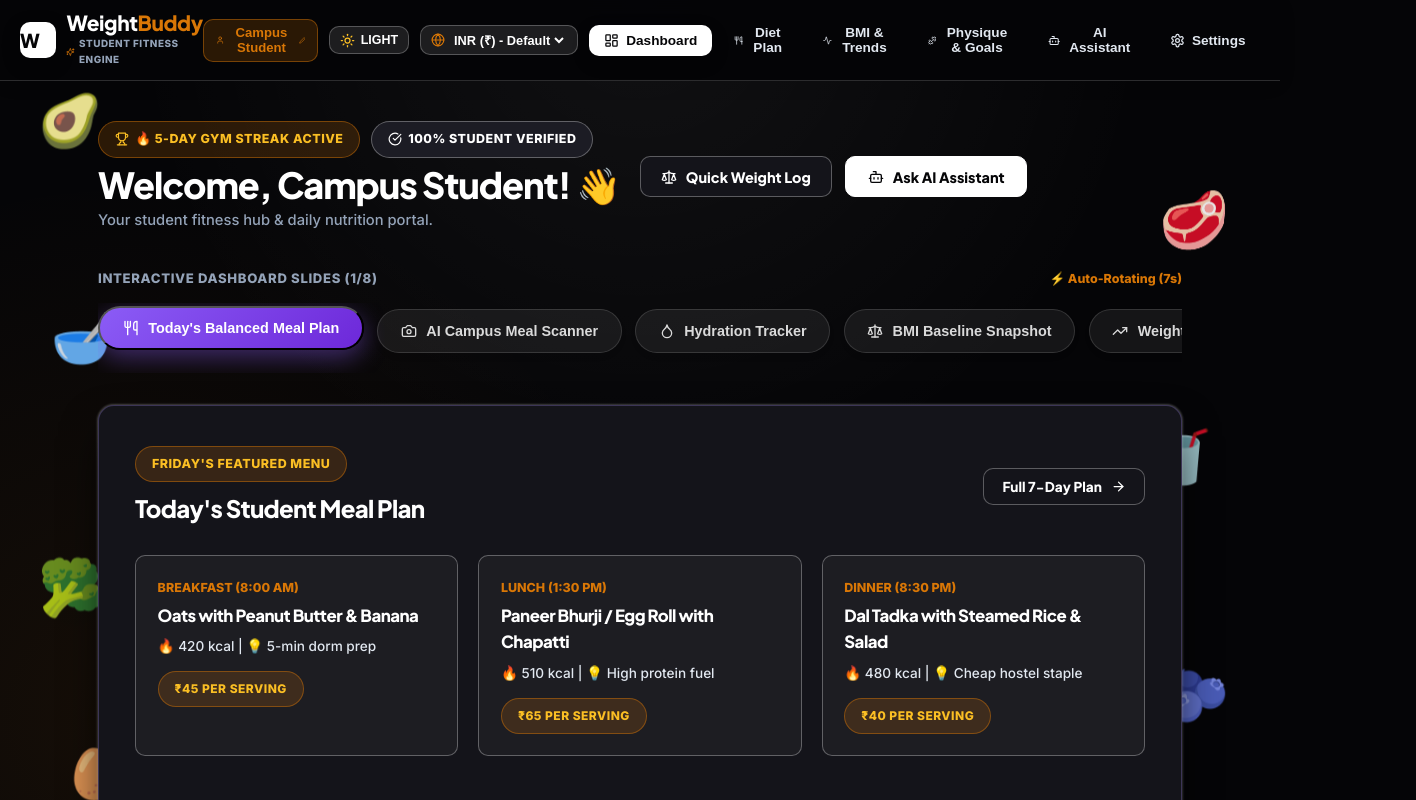
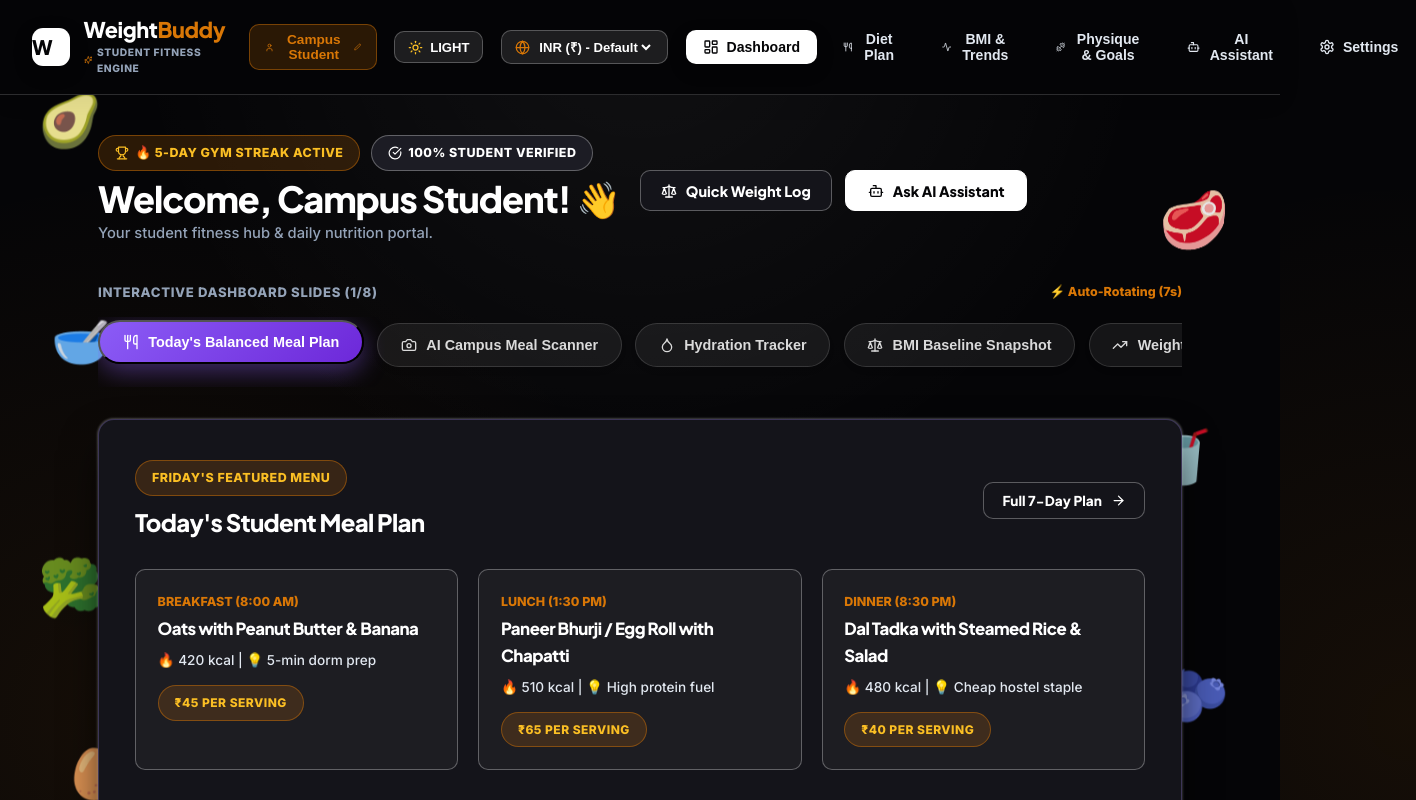
Before and after one commit to Kunalbhange/weight-buddy, a React (Vite) app: page / in a window 1280 px wide. Shown: the top 800 px of the page, 1416 px wide, since content can reach past the window. Built offline with nearby package versions, Linux system fonts and the light colour scheme.

Commit message:
Expand top bar header padding (padding: 1.1rem 2rem) and gaps between controls (gap: 1.1rem) to prevent stickiness

```diff
--- a/src/components/Navbar.jsx
+++ b/src/components/Navbar.jsx
@@ -29,37 +29,38 @@ export const Navbar = ({ activeTab, setActiveTab }) => {
       position: 'sticky',
       top: 0,
       zIndex: 100,
-      background: theme === 'dark' ? 'rgba(5, 5, 7, 0.95)' : 'rgba(255, 255, 255, 0.95)',
-      backdropFilter: 'blur(16px)',
+      background: theme === 'dark' ? 'rgba(5, 5, 7, 0.96)' : 'rgba(255, 255, 255, 0.96)',
+      backdropFilter: 'blur(20px)',
       borderBottom: theme === 'dark' ? '1.5px solid var(--border-subtle)' : '1.5px solid #e2e8f0',
-      boxShadow: '0 4px 20px rgba(0, 0, 0, 0.05)',
-      transition: 'background 0.3s ease, border-color 0.3s ease'
+      boxShadow: '0 6px 24px rgba(0, 0, 0, 0.06)',
+      transition: 'all 0.3s ease'
     }}>
       <div style={{
-        maxWidth: '1280px',
+        maxWidth: '1320px',
         margin: '0 auto',
-        padding: '0.75rem 1.25rem',
+        padding: '1.1rem 2rem',
         display: 'flex',
         alignItems: 'center',
-        justify: 'space-between'
+        justify: 'space-between',
+        gap: '1.5rem'
       }}>
-        {/* Brand Logo */}
+        {/* Brand Logo with Spacious Padding */}
         <div
           onClick={() => setActiveTab('dashboard')}
-          style={{ cursor: 'pointer', display: 'flex', alignItems: 'center', gap: '0.65rem' }}
+          style={{ cursor: 'pointer', display: 'flex', alignItems: 'center', gap: '0.85rem' }}
           className="float-animation"
         >
           <div style={{
-            width: '36px',
-            height: '36px',
-            borderRadius: '10px',
+            width: '38px',
+            height: '38px',
+            borderRadius: '11px',
             background: theme === 'dark' ? '#ffffff' : '#050507',
             display: 'flex',
             alignItems: 'center',
             justify: 'center',
             fontWeight: 900,
             color: theme === 'dark' ? '#050507' : '#ffffff',
-            fontSize: '1.2rem',
+            fontSize: '1.25rem',
             fontFamily: 'var(--font-heading)',
             boxShadow: '0 6px 18px rgba(0, 0, 0, 0.25)',
             flexShrink: 0
@@ -67,47 +68,47 @@ export const Navbar = ({ activeTab, setActiveTab }) => {
             W
           </div>
           <div>
-            <div className="font-heading" style={{ fontSize: '1.3rem', fontWeight: 900, color: 'var(--text-primary)', letterSpacing: '-0.02em', lineHeight: 1.1 }}>
+            <div className="font-heading" style={{ fontSize: '1.35rem', fontWeight: 900, color: 'var(--text-primary)', letterSpacing: '-0.02em', lineHeight: 1.1 }}>
               Weight<span style={{ color: '#d97706' }}>Buddy</span>
             </div>
             <span style={{
               display: 'flex',
               alignItems: 'center',
-              gap: '0.25rem',
-              fontSize: '0.62rem',
+              gap: '0.3rem',
+              fontSize: '0.64rem',
               color: 'var(--text-muted)',
-              letterSpacing: '0.05em',
+              letterSpacing: '0.06em',
               fontWeight: 800,
               textTransform: 'uppercase',
-              marginTop: '0.1rem'
+              marginTop: '0.15rem'
             }}>
               <Sparkles size={10} color="#d97706" /> Student Fitness Engine
             </span>
           </div>
         </div>
 
-        {/* Navigation Controls */}
-        <div style={{ display: 'flex', alignItems: 'center', gap: '0.65rem' }}>
+        {/* Navigation Controls with Generous Spacing */}
+        <div style={{ display: 'flex', alignItems: 'center', gap: '1.1rem' }}>
           {/* STUDENT NAME BADGE / INSTANT EDIT */}
           {isEditingName ? (
-            <form onSubmit={handleSaveName} style={{ display: 'flex', alignItems: 'center', gap: '0.3rem' }}>
+            <form onSubmit={handleSaveName} style={{ display: 'flex', alignItems: 'center', gap: '0.4rem' }}>
               <input
                 type="text"
                 value={tempName}
                 onChange={(e) => setTempName(e.target.value)}
                 autoFocus
                 style={{
-                  padding: '0.3rem 0.6rem',
-                  fontSize: '0.82rem',
+                  padding: '0.4rem 0.75rem',
+                  fontSize: '0.85rem',
                   fontWeight: 800,
                   borderRadius: 'var(--radius-sm)',
                   border: '1.5px solid #d97706',
                   background: theme === 'dark' ? '#14141a' : '#ffffff',
                   color: 'var(--text-primary)',
-                  width: '120px'
+                  width: '130px'
                 }}
               />
-              <button type="submit" style={{ background: '#d97706', border: 'none', color: '#fff', padding: '0.35rem 0.55rem', borderRadius: 'var(--radius-sm)', cursor: 'pointer' }}>
+              <button type="submit" style={{ background: '#d97706', border: 'none', color: '#fff', padding: '0.4rem 0.65rem', borderRadius: 'var(--radius-sm)', cursor: 'pointer' }}>
                 <Check size={14} />
               </button>
             </form>
@@ -117,20 +118,20 @@ export const Navbar = ({ activeTab, setActiveTab }) => {
               style={{
                 display: 'flex',
                 alignItems: 'center',
-                gap: '0.4rem',
+                gap: '0.5rem',
                 background: theme === 'dark' ? 'rgba(217, 119, 6, 0.18)' : '#fef3c7',
                 border: '1.5px solid rgba(217, 119, 6, 0.45)',
                 borderRadius: 'var(--radius-sm)',
-                padding: '0.35rem 0.75rem',
+                padding: '0.45rem 0.9rem',
                 color: '#d97706',
                 fontWeight: 900,
-                fontSize: '0.82rem',
+                fontSize: '0.85rem',
                 cursor: 'pointer'
               }}
             >
-              <User size={14} color="#d97706" />
+              <User size={15} color="#d97706" />
               <span>{user?.name || 'Campus Student'}</span>
-              <Edit2 size={11} color="#d97706" />
+              <Edit2 size={12} color="#d97706" />
             </button>
           )}
 
@@ -141,15 +142,15 @@ export const Navbar = ({ activeTab, setActiveTab }) => {
             style={{
               display: 'flex',
               alignItems: 'center',
-              gap: '0.35rem',
+              gap: '0.45rem',
               background: theme === 'dark' ? 'rgba(255,255,255,0.1)' : '#f1f5f9',
               border: theme === 'dark' ? '1.5px solid rgba(255,255,255,0.25)' : '1.5px solid #cbd5e1',
               borderRadius: 'var(--radius-sm)',
-              padding: '0.35rem 0.65rem',
+              padding: '0.45rem 0.8rem',
               color: 'var(--text-primary)',
               cursor: 'pointer',
               fontWeight: 800,
-              fontSize: '0.78rem',
+              fontSize: '0.82rem',
               transition: 'var(--transition-normal)'
             }}
           >
@@ -161,13 +162,13 @@ export const Navbar = ({ activeTab, setActiveTab }) => {
           <div style={{
             display: 'flex',
             alignItems: 'center',
-            gap: '0.3rem',
+            gap: '0.35rem',
             background: theme === 'dark' ? 'rgba(255,255,255,0.1)' : '#f1f5f9',
-            padding: '0.35rem 0.65rem',
+            padding: '0.45rem 0.8rem',
             borderRadius: 'var(--radius-sm)',
             border: theme === 'dark' ? '1.5px solid rgba(255,255,255,0.25)' : '1.5px solid #cbd5e1'
           }}>
-            <Globe size={14} color="#d97706" />
+            <Globe size={15} color="#d97706" />
             <select
               value={currency}
               onChange={(e) => changeCurrency(e.target.value)}
@@ -175,7 +176,7 @@ export const Navbar = ({ activeTab, setActiveTab }) => {
                 background: 'none',
                 border: 'none',
                 color: 'var(--text-primary)',
-                fontSize: '0.8rem',
+                fontSize: '0.82rem',
                 fontWeight: 800,
                 cursor: 'pointer',
                 outline: 'none'
@@ -189,8 +190,8 @@ export const Navbar = ({ activeTab, setActiveTab }) => {
             </select>
           </div>
 
-          {/* Desktop Navigation */}
-          <nav className="desktop-nav" style={{ display: 'flex', gap: '0.35rem', alignItems: 'center' }}>
+          {/* Desktop Navigation with Spaced Items */}
+          <nav className="desktop-nav" style={{ display: 'flex', gap: '0.55rem', alignItems: 'center' }}>
             {navItems.map(item => {
               const Icon = item.icon;
               const isActive = activeTab === item.id;
@@ -201,10 +202,10 @@ export const Navbar = ({ activeTab, setActiveTab }) => {
                   style={{
                     display: 'flex',
                     alignItems: 'center',
-                    gap: '0.45rem',
-                    padding: '0.5rem 0.95rem',
+                    gap: '0.5rem',
+                    padding: '0.55rem 1.05rem',
                     borderRadius: 'var(--radius-sm)',
-                    fontSize: '0.85rem',
+                    fontSize: '0.88rem',
                     fontWeight: 800,
                     color: isActive ? (theme === 'dark' ? '#050507' : '#ffffff') : 'var(--text-secondary)',
                     background: isActive ? (theme === 'dark' ? '#ffffff' : '#0f172a') : 'transparent',
@@ -214,7 +215,7 @@ export const Navbar = ({ activeTab, setActiveTab }) => {
                     boxShadow: isActive ? '0 6px 18px rgba(0,0,0,0.2)' : 'none'
                   }}
                 >
-                  <Icon size={15} color={isActive ? (theme === 'dark' ? '#050507' : '#ffffff') : 'currentColor'} />
+                  <Icon size={16} color={isActive ? (theme === 'dark' ? '#050507' : '#ffffff') : 'currentColor'} />
                   {item.label}
                 </button>
               );
@@ -230,7 +231,7 @@ export const Navbar = ({ activeTab, setActiveTab }) => {
               border: theme === 'dark' ? '1.5px solid rgba(255,255,255,0.25)' : '1.5px solid #cbd5e1',
               color: 'var(--text-primary)',
               borderRadius: 'var(--radius-sm)',
-              padding: '0.4rem 0.55rem',
+              padding: '0.45rem 0.65rem',
               cursor: 'pointer',
               display: 'none',
               alignItems: 'center',
@@ -245,12 +246,12 @@ export const Navbar = ({ activeTab, setActiveTab }) => {
       {/* Mobile Drawer */}
       {mobileMenuOpen && (
         <div style={{
-          padding: '1rem 1.25rem',
+          padding: '1.25rem 1.5rem',
           background: theme === 'dark' ? '#0e0e12' : '#ffffff',
           borderBottom: theme === 'dark' ? '1.5px solid var(--border-subtle)' : '1.5px solid #e2e8f0',
           display: 'flex',
           flexDirection: 'column',
-          gap: '0.6rem'
+          gap: '0.75rem'
         }}>
           {navItems.map(item => {
             const Icon = item.icon;
@@ -262,9 +263,9 @@ export const Navbar = ({ activeTab, setActiveTab }) => {
                   display: 'flex',
                   alignItems: 'center',
                   gap: '0.75rem',
-                  padding: '0.8rem 1rem',
+                  padding: '0.85rem 1.1rem',
                   borderRadius: 'var(--radius-sm)',
-                  fontSize: '0.92rem',
+                  fontSize: '0.94rem',
                   fontWeight: 800,
                   color: activeTab === item.id ? (theme === 'dark' ? '#050507' : '#ffffff') : 'var(--text-primary)',
                   background: activeTab === item.id ? (theme === 'dark' ? '#ffffff' : '#0f172a') : (theme === 'dark' ? '#14141a' : '#f8fafc'),
```
